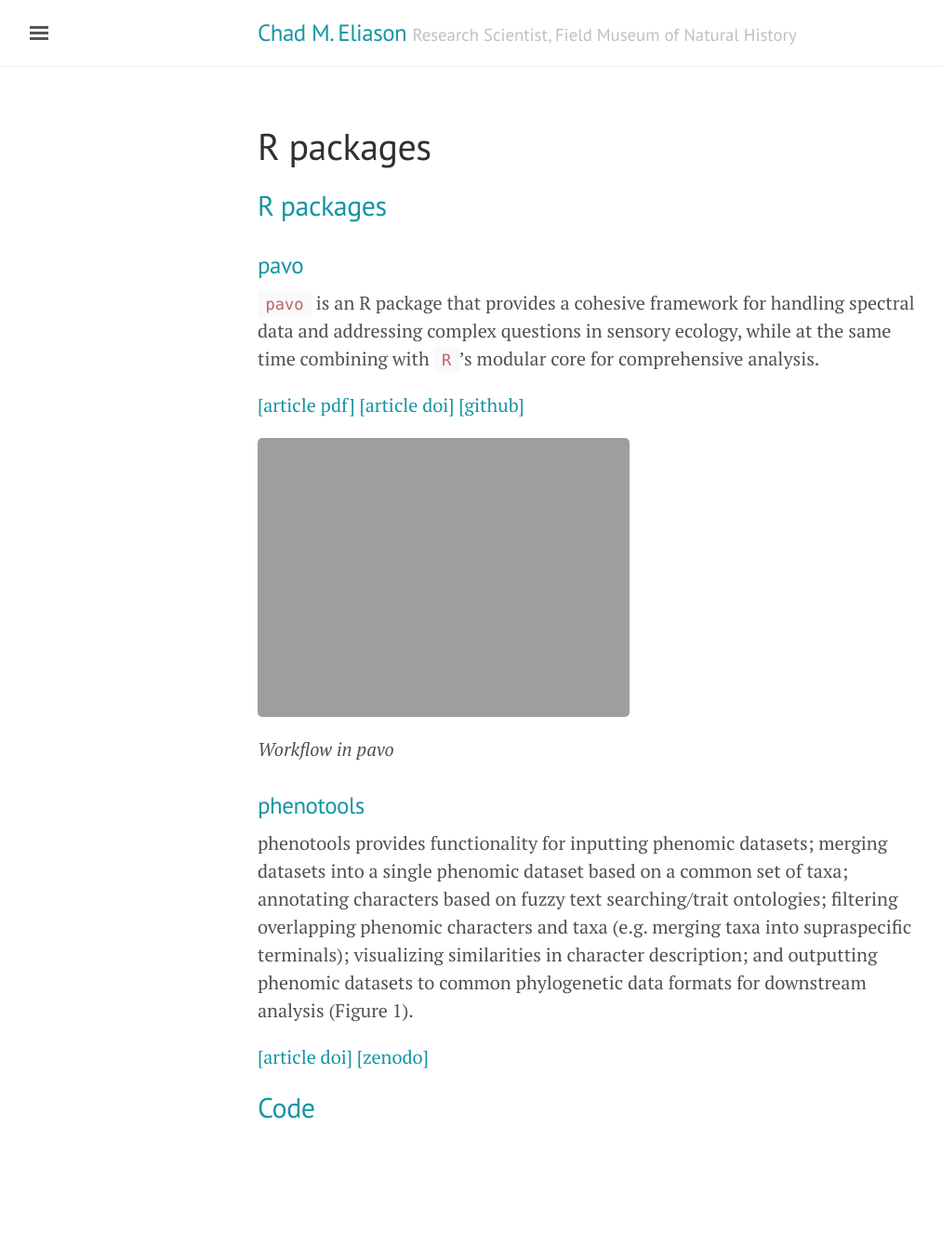
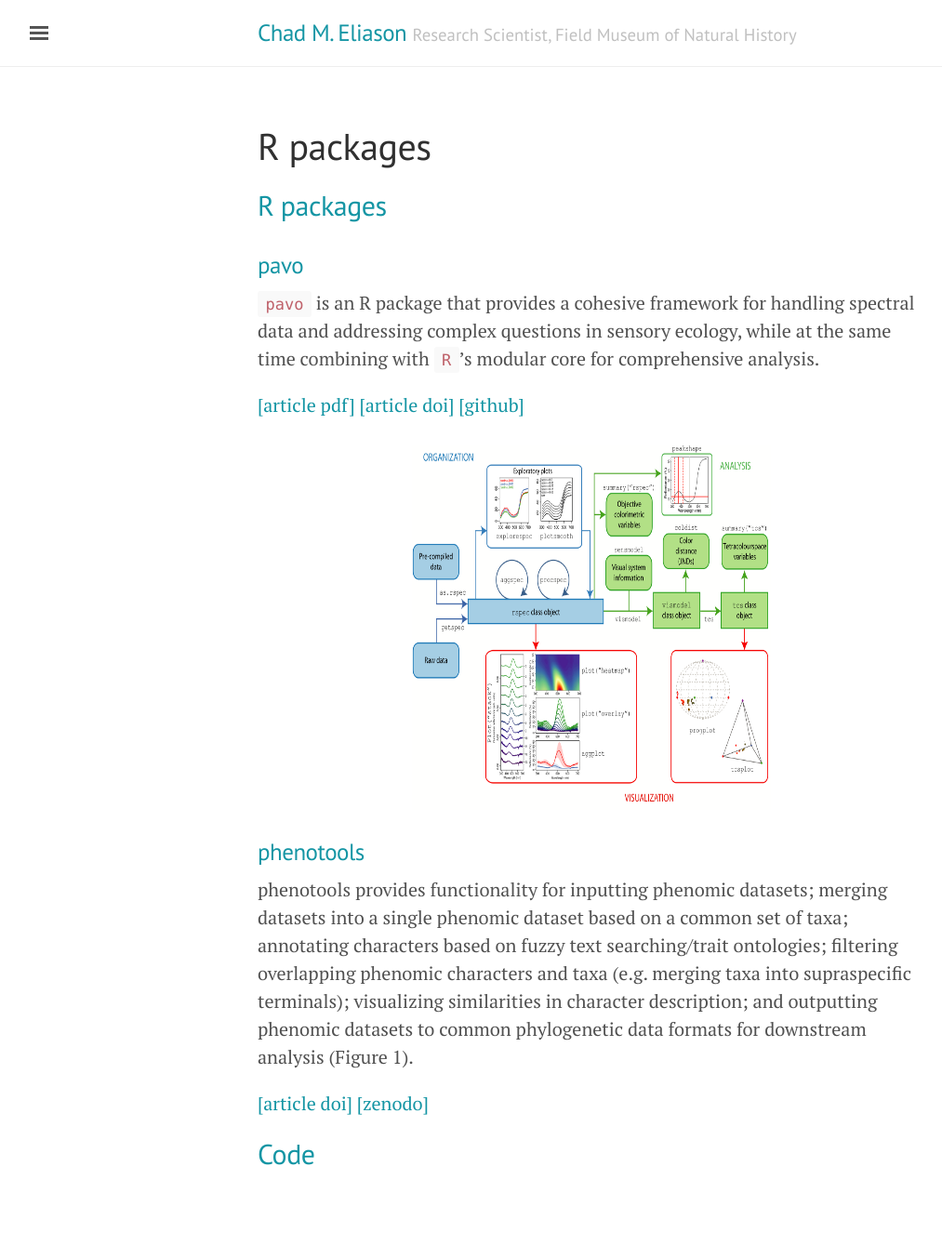
Before and after one commit to celiason/celiason.github.io, a Jekyll site: the page built from 4-software.md, in a window 1280 px wide. Shown: the whole page at 93% size, without its empty margins (3-1016 px from the left). Built offline with Jekyll 4.4.1, drawn with Linux system fonts in a browser that asks for light colours; our own code applies the rules of GitHub Pages for plain Markdown files; before the commit the page ends 1290 px from its top, so only the background shows below that.

Commit message:
Update 4-software.md

```diff
--- a/4-software.md
+++ b/4-software.md
@@ -8,7 +8,7 @@
 [[article doi]](https://doi.org/10.1111/2041-210X.12069)
 [[github]](https://github.com/rmaia/pavo)
 
-![](/img/pavo-workflow.png width="400" height="400")*Workflow in pavo*
+<img src="/img/pavo-workflow.png" style="margin: 0 auto" width="400" height="400">
 
 ### phenotools
 
```
